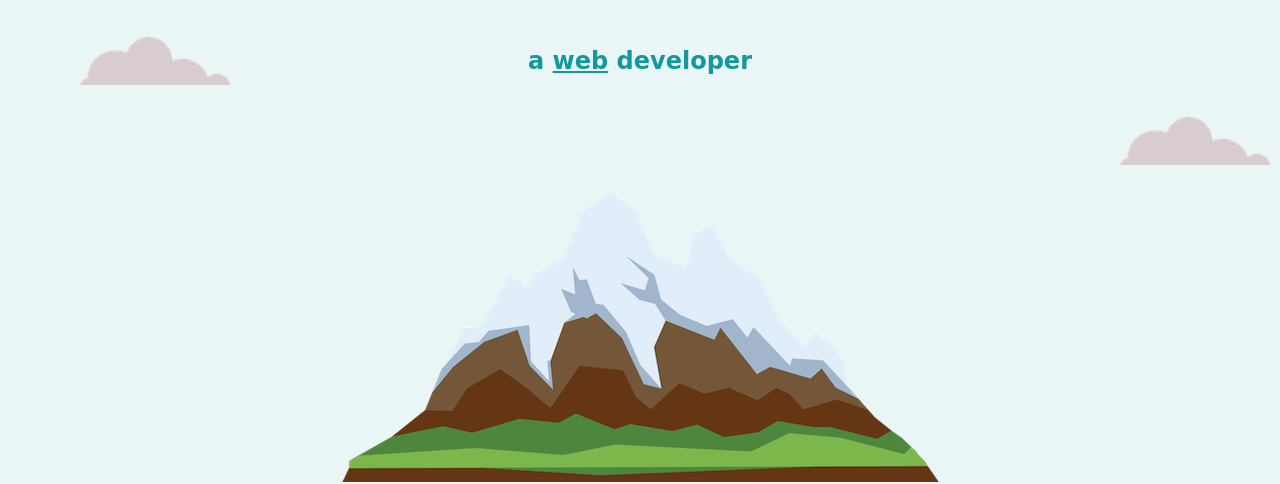
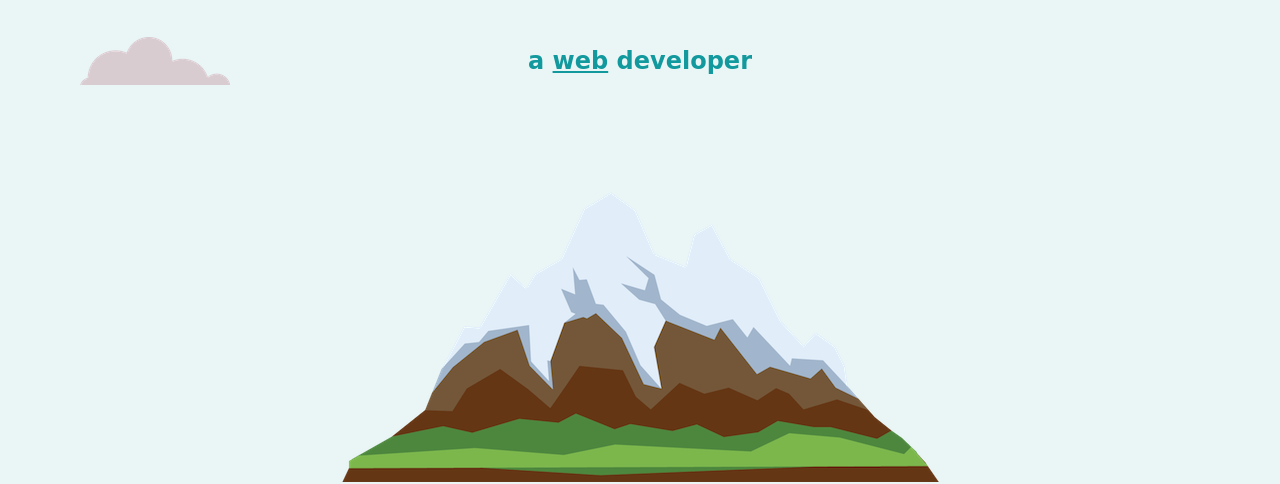
Before and after one commit to Yen951/project2, a plain HTML site: page index.html in a window 1280 px wide. Shown: the part 333-817 px from the top of the page. Drawn offline with Linux system fonts and the light colour scheme; a web font is replaced by a local one.

Commit message:
Update index.html

```diff
--- a/index.html
+++ b/index.html
@@ -12,7 +12,6 @@
       <h1>I'm Catalin.</h1>
       <h2>a <span class="web">web</span> developer</h2>
       <img class="bottom-cloud" src="images/cloud.png" alt="cloud">
-      <img class="third-cloud" src="images/cloud.png" alt="cloud">
       <img src="images/mountain.png" alt="mountain">
     </div>
 
```
